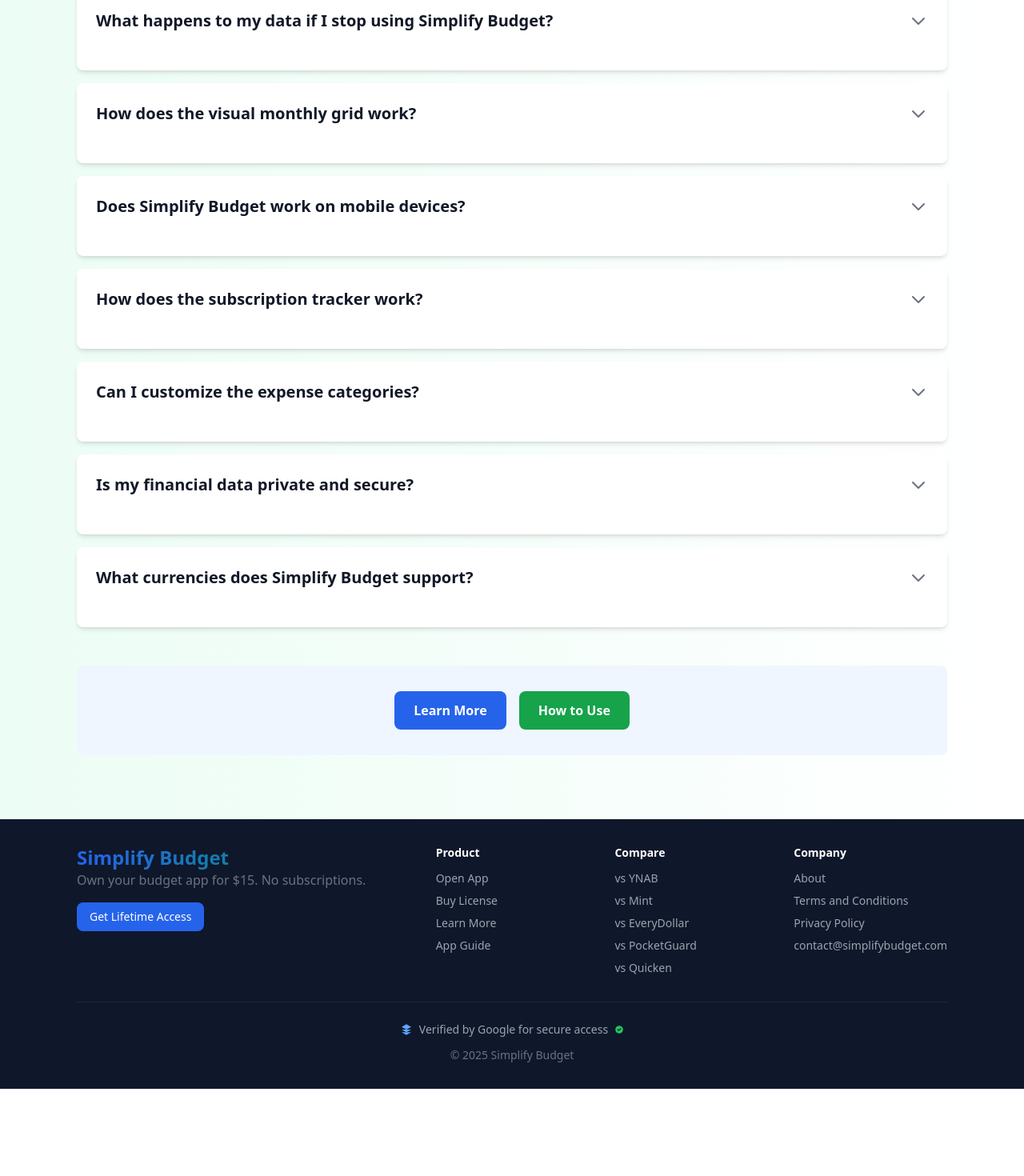
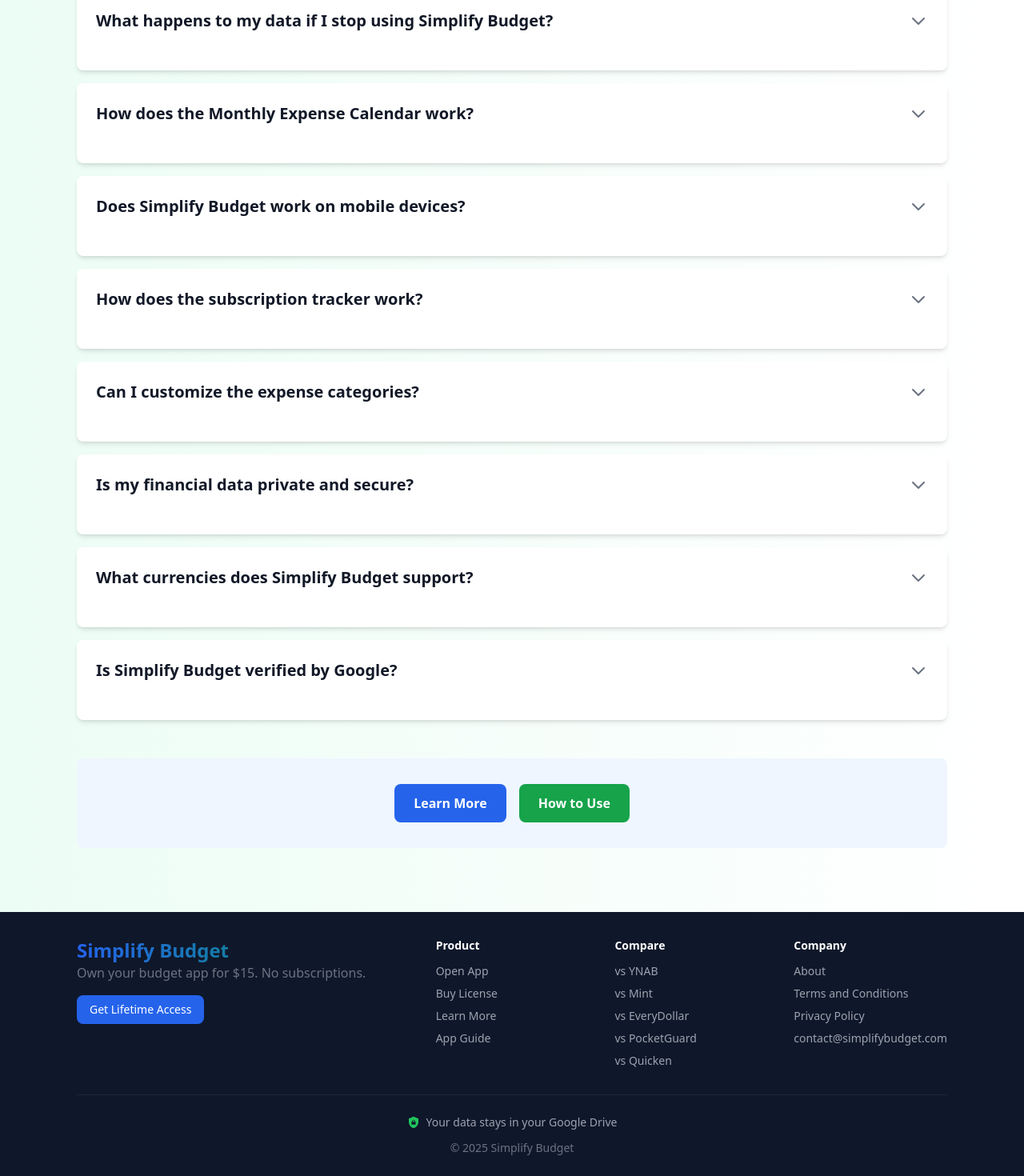
Before and after one commit to serdarsalim/personalfinance, a Next.js app: page / in a window 1280 px wide. Shown: the part 3940-5410 px from the top of the page at 80% size. Before the commit the page ends 5301 px from the top, so only its background shows below. Built offline with nearby package versions, Linux system fonts and the light colour scheme.

Commit message:
chanign how it works section

```diff
--- a/src/app/compare/everydollar-alternative/page.tsx
+++ b/src/app/compare/everydollar-alternative/page.tsx
@@ -119,7 +119,7 @@ export default function EveryDollarAlternativePage() {
               ))}
             </div>
             <blockquote className="text-lg text-gray-700 mb-4">
-              "I was tired of paying $80/year for EveryDollar Plus just to connect my bank. Simplify Budget's visual grid actually made me better at budgeting because I can see patterns. Plus, manual entry makes me more aware of spending."
+              "I was tired of paying $80/year for EveryDollar Plus just to connect my bank. Simplify Budget's Monthly Expense Calendar actually made me better at budgeting because I can see patterns. Plus, manual entry makes me more aware of spending."
             </blockquote>
             <p className="text-gray-600 font-semibold">– Former EveryDollar Plus User</p>
           </div>
@@ -161,7 +161,7 @@ export default function EveryDollarAlternativePage() {
         questions={[
           {
             question: "Is Simplify Budget better than EveryDollar?",
-            answer: "Simplify Budget offers visual monthly grid view, one-time payment instead of $80/year, works with any budgeting method (not just Dave Ramsey's), and stores data in your Google Drive for complete ownership."
+            answer: "Simplify Budget offers Monthly Expense Calendar view, one-time payment instead of $80/year, works with any budgeting method (not just Dave Ramsey's), and stores data in your Google Drive for complete ownership."
           },
           {
             question: "Can I use Simplify Budget without following Dave Ramsey's baby steps?",
@@ -173,7 +173,7 @@ export default function EveryDollarAlternativePage() {
           },
           {
             question: "How do I switch from EveryDollar to Simplify Budget?",
-            answer: "Export your EveryDollar data, set up our Google Sheets template, and start tracking. The visual grid makes expense entry faster than EveryDollar's list view. Most users are fully switched within 30 minutes."
+            answer: "Export your EveryDollar data, set up our Google Sheets template, and start tracking. The Monthly Expense Calendar makes expense entry faster than EveryDollar's list view. Most users are fully switched within 30 minutes."
           }
         ]}
       />
--- a/src/app/compare/pocketguard-alternative/page.tsx
+++ b/src/app/compare/pocketguard-alternative/page.tsx
@@ -224,15 +224,15 @@ export default function PocketGuardAlternativePage() {
         questions={[
           {
             question: "Why switch from PocketGuard to Simplify Budget?",
-            answer: "Simplify Budget has no ads ever, offers visual monthly grid view instead of just lists, provides 30 customizable categories vs PocketGuard's 17 limit, and uses one-time payment instead of monthly subscriptions."
+            answer: "Simplify Budget has no ads ever, offers Monthly Expense Calendar view instead of just lists, provides 30 customizable categories vs PocketGuard's 17 limit, and uses one-time payment instead of monthly subscriptions."
           },
           {
             question: "Does Simplify Budget have as many features as PocketGuard?",
-            answer: "Simplify Budget focuses on core budgeting with better visualization. While PocketGuard has features like bill negotiation, Simplify Budget excels at expense tracking with its unique visual grid that shows spending patterns at a glance."
+            answer: "Simplify Budget focuses on core budgeting with better visualization. While PocketGuard has features like bill negotiation, Simplify Budget excels at expense tracking with its unique Monthly Expense Calendar that shows spending patterns at a glance."
           },
           {
             question: "Can I see my whole month like in Simplify Budget if I use PocketGuard?",
-            answer: "No, PocketGuard only offers list views of transactions. Simplify Budget's visual monthly grid is unique, showing your entire month's spending patterns in a color-coded calendar format."
+            answer: "No, PocketGuard only offers list views of transactions. Simplify Budget's Monthly Expense Calendar is unique, showing your entire month's spending patterns in a color-coded calendar format."
           },
           {
             question: "Is my data safer with Simplify Budget than PocketGuard?",
--- a/src/app/compare/quicken-alternative/page.tsx
+++ b/src/app/compare/quicken-alternative/page.tsx
@@ -283,7 +283,7 @@ export default function QuickenAlternativePage() {
           },
           {
             question: "Can Simplify Budget replace Quicken for basic budgeting?",
-            answer: "Absolutely. If you primarily use Quicken for expense tracking and budgeting (not investment tracking or business accounting), Simplify Budget provides a cleaner, faster solution with its visual monthly grid."
+            answer: "Absolutely. If you primarily use Quicken for expense tracking and budgeting (not investment tracking or business accounting), Simplify Budget provides a cleaner, faster solution with its Monthly Expense Calendar."
           },
           {
             question: "Why is Simplify Budget so much cheaper than Quicken?",
--- a/src/app/compare/ynab-alternative/page.tsx
+++ b/src/app/compare/ynab-alternative/page.tsx
@@ -277,7 +277,7 @@ Start Your Free Trial
         questions={[
           {
             question: "How is Simplify Budget different from YNAB?",
-            answer: "Simplify Budget offers one-time payment instead of $180/year subscription, visual monthly grid view that YNAB lacks, and stores data in your Google Drive instead of their servers."
+            answer: "Simplify Budget offers one-time payment instead of $180/year subscription, Monthly Expense Calendar view that YNAB lacks, and stores data in your Google Drive instead of their servers."
           },
           {
             question: "Can I import my YNAB data to Simplify Budget?",
@@ -285,7 +285,7 @@ Start Your Free Trial
           },
           {
             question: "Does Simplify Budget have the same features as YNAB?",
-            answer: "Simplify Budget focuses on core budgeting with visual expense tracking, subscription management, and reporting. It doesn't include YNAB's goals feature but adds visual monthly grid that YNAB users have requested for years."
+            answer: "Simplify Budget focuses on core budgeting with visual expense tracking, subscription management, and reporting. It doesn't include YNAB's goals feature but adds Monthly Expense Calendar that YNAB users have requested for years."
           },
           {
             question: "Why is Simplify Budget cheaper than YNAB?",
--- a/src/app/components/FAQSchema.tsx
+++ b/src/app/components/FAQSchema.tsx
@@ -23,7 +23,7 @@ export default function FAQSchema() {
     },
     {
       question: "How is this different from YNAB or Mint?",
-      answer: "Your data stays in your Google Drive (not our servers), one-time payment (not subscription), visual monthly grid for faster expense entry, and perfect for families since multiple people can use the same budget."
+      answer: "Your data stays in your Google Drive (not our servers), one-time payment (not subscription), Monthly Expense Calendar for faster expense entry, and perfect for families since multiple people can use the same budget."
     },
     {
       question: "Is this a good YNAB alternative?",
@@ -46,7 +46,7 @@ export default function FAQSchema() {
       answer: "Your financial data stays in your Google Sheets forever. Since we don't store your data on our servers, you can stop using the app anytime and still access all your financial history in Google Sheets."
     },
     {
-      question: "How does the visual monthly grid work?",
+      question: "How does the Monthly Expense Calendar work?",
       answer: "Imagine a calendar where days are rows and your spending categories (food, gas, shopping) are columns. To track an expense, just tap where the day meets the category - like Monday + Food = $12 lunch. You see your whole month's spending at once."
     },
     {
@@ -55,7 +55,7 @@ export default function FAQSchema() {
     },
     {
       question: "How does the subscription tracker work?",
-      answer: "Set up each recurring payment once with its amount, frequency (monthly/quarterly/yearly), and end date. Simplify Budget automatically generates future payments and shows them in your monthly grid and budget. No end date? It keeps creating payments for the next cycle."
+      answer: "Set up each recurring payment once with its amount, frequency (monthly/quarterly/yearly), and end date. Simplify Budget automatically generates future payments and shows them in your Monthly Expense Calendar and budget. No end date? It keeps creating payments for the next cycle."
     },
     {
       question: "Can I customize the expense categories?",
--- a/src/app/components/Footer.tsx
+++ b/src/app/components/Footer.tsx
@@ -62,13 +62,17 @@ const Footer: React.FC = () => {
 
           <div className="mt-8 text-center text-gray-500 text-sm border-t border-gray-800 pt-6">
             <div className="flex items-center justify-center gap-2 mb-3">
-              <svg className="w-4 h-4 text-blue-400" viewBox="0 0 24 24" fill="currentColor">
-                <path d="M12 2L3 7l9 5 9-5-9-5zM3 17l9 5 9-5M3 12l9 5 9-5"/>
+              <svg className="w-4 h-4 text-green-500" fill="currentColor" viewBox="0 0 24 24">
+                <path d="M12,1L3,5V11C3,16.55 6.84,21.74 12,23C17.16,21.74 21,16.55 21,11V5L12,1M12,7C13.4,7 14.8,8.6 14.8,10V11H15.8V16H8.2V11H9.2V10C9.2,8.6 10.6,7 12,7M12,8.2C11.2,8.2 10.4,8.7 10.4,10V11H13.6V10C13.6,8.7 12.8,8.2 12,8.2Z"/>
               </svg>
-              <span className="text-gray-400">Verified by Google for secure access</span>
-              <svg className="w-3 h-3 text-green-500" fill="currentColor" viewBox="0 0 20 20">
-                <path fillRule="evenodd" d="M10 18a8 8 0 100-16 8 8 0 000 16zm3.707-9.293a1 1 0 00-1.414-1.414L9 10.586 7.707 9.293a1 1 0 00-1.414 1.414l2 2a1 1 0 001.414 0l4-4z" clipRule="evenodd" />
-              </svg>
+              <a
+                href="https://developers.google.com/apps-script/guides/client-verification"
+                target="_blank"
+                rel="noopener noreferrer"
+                className="text-gray-400 hover:text-green-400 transition-colors"
+              >
+                Your data stays in your Google Drive
+              </a>
             </div>
             <p>© {new Date().getFullYear()} Simplify Budget</p>
           </div>
--- a/src/app/components/sections/FAQSection.tsx
+++ b/src/app/components/sections/FAQSection.tsx
@@ -13,7 +13,7 @@ import { useState } from "react";
     },
     {
       question: "How is this different from YNAB or Mint?",
-      answer: "Your data stays in your Google Drive (not our servers), one-time payment (not subscription), visual monthly grid for faster expense entry, and perfect for families since multiple people can use the same budget."
+      answer: "Your data stays in your Google Drive (not our servers), one-time payment (not subscription), Monthly Expense Calendar for faster expense entry, and perfect for families since multiple people can use the same budget."
     },
     {
       question: "How do I set up the app?",
@@ -28,7 +28,7 @@ import { useState } from "react";
       answer: "Your financial data stays in your Google Sheets forever. Since we don't store your data on our servers, you can stop using the app anytime and still access all your financial history in Google Sheets."
     },
     {
-      question: "How does the visual monthly grid work?",
+      question: "How does the Monthly Expense Calendar work?",
       answer: "Imagine a calendar where days are rows and your spending categories (food, gas, shopping) are columns. To track an expense, just tap where the day meets the category - like Monday + Food = $12 lunch. You see your whole month's spending at once."
     },
     {
@@ -37,7 +37,7 @@ import { useState } from "react";
     },
     {
       question: "How does the subscription tracker work?",
-      answer: "Set up each recurring payment once with its amount, frequency (monthly/quarterly/yearly), and end date. Simplify Budget automatically generates future payments and shows them in your monthly grid and budget. No end date? It keeps creating payments for the next cycle."
+      answer: "Set up each recurring payment once with its amount, frequency (monthly/quarterly/yearly), and end date. Simplify Budget automatically generates future payments and shows them in your Monthly Expense Calendar and budget. No end date? It keeps creating payments for the next cycle."
     },
     {
       question: "Can I customize the expense categories?",
@@ -50,6 +50,10 @@ import { useState } from "react";
     {
       question: "What currencies does Simplify Budget support?",
       answer: "Simplify Budget supports all major currencies. You can set your preferred currency in the settings, and all calculations and displays will use your chosen currency format."
+    },
+    {
+      question: "Is Simplify Budget verified by Google?",
+      answer: "Yes! Simplify Budget has passed Google's OAuth verification process for Google Apps Script applications. This means Google has reviewed our app for security and privacy compliance, and users see a 'verified' badge instead of security warnings when granting permissions. The verification covers our privacy policy, data handling practices, and ensures we follow Google's security standards. Your data is protected by Google's security infrastructure and never leaves your Google account."
     }
   ];
 
--- a/src/app/how-it-works/page.tsx
+++ b/src/app/how-it-works/page.tsx
@@ -359,7 +359,7 @@ export default function HowItWorks() {
           dateModified={new Date().toISOString().split('T')[0]}
           authorName="Simplify Budget Team"
           organizationName="Simplify Budget"
-          keywords={['budget app features', 'expense tracking', 'subscription management', 'net worth tracking', 'family budget', 'Google Sheets budget', 'visual expense grid']}
+          keywords={['budget app features', 'expense tracking', 'subscription management', 'net worth tracking', 'family budget', 'Google Sheets budget', 'monthly expense calendar']}
         />
       </Suspense>
     </div>
--- a/src/app/why-manual-tracking/page.tsx
+++ b/src/app/why-manual-tracking/page.tsx
@@ -209,7 +209,7 @@ const ArticleContent = () => (
                 <h3 className="text-lg font-bold text-purple-900">Visual spending patterns</h3>
               </div>
               <p className="text-purple-800">
-                Monthly and yearly calendar grids with categories on top, days/months on the side. See all your spending patterns at a glance in one visual grid.
+                Monthly and yearly calendar views with categories on top, days/months on the side. See all your spending patterns at a glance in one Monthly Expense Calendar.
               </p>
             </div>
 
@@ -264,7 +264,7 @@ const ArticleContent = () => (
           <div className="bg-gray-50 p-6 rounded-lg text-center">
             <h3 className="text-2xl font-bold mb-4 text-gray-900">See How It Actually Works</h3>
             <p className="text-gray-700 mb-6">
-              Get a detailed walkthrough of the visual grid system, smart fixed expense handling, and family collaboration features.
+              Get a detailed walkthrough of the Monthly Expense Calendar system, smart fixed expense handling, and family collaboration features.
             </p>
             <div className="flex flex-col sm:flex-row gap-4 justify-center">
               <a
```
